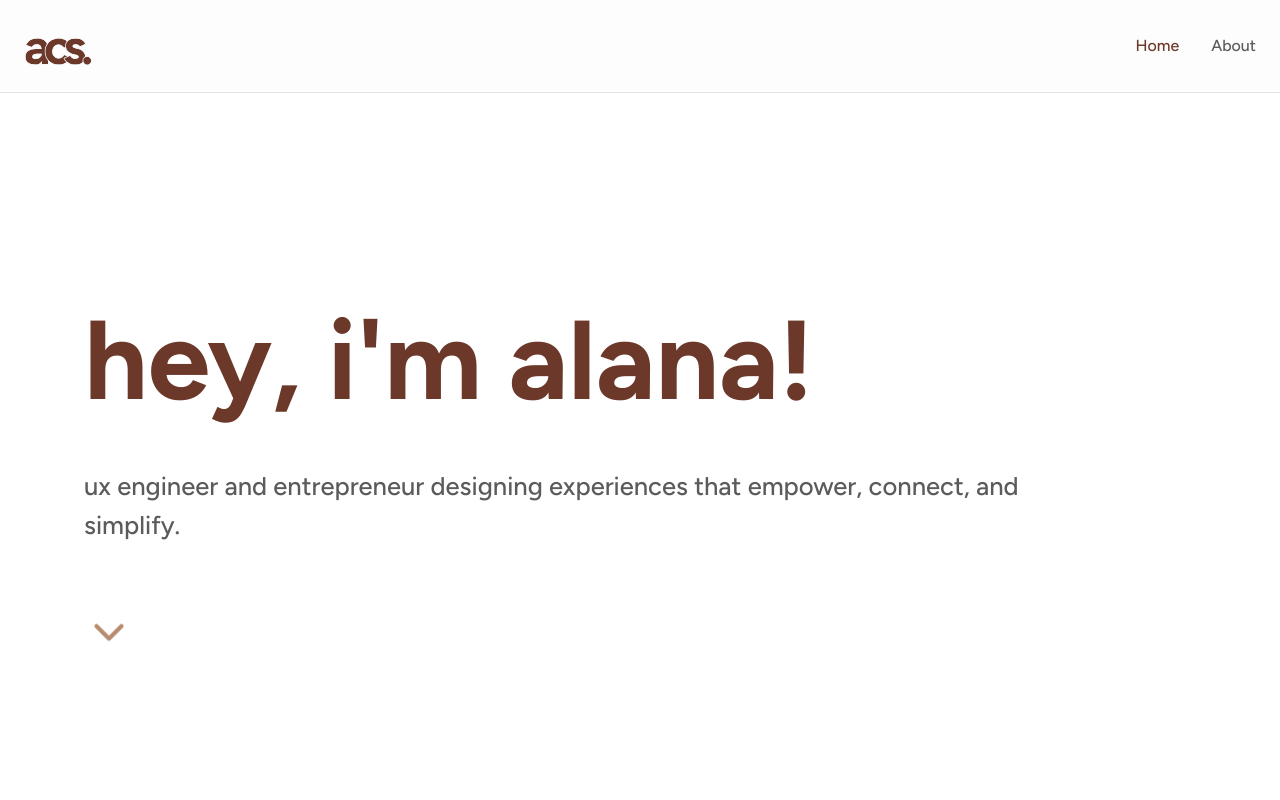
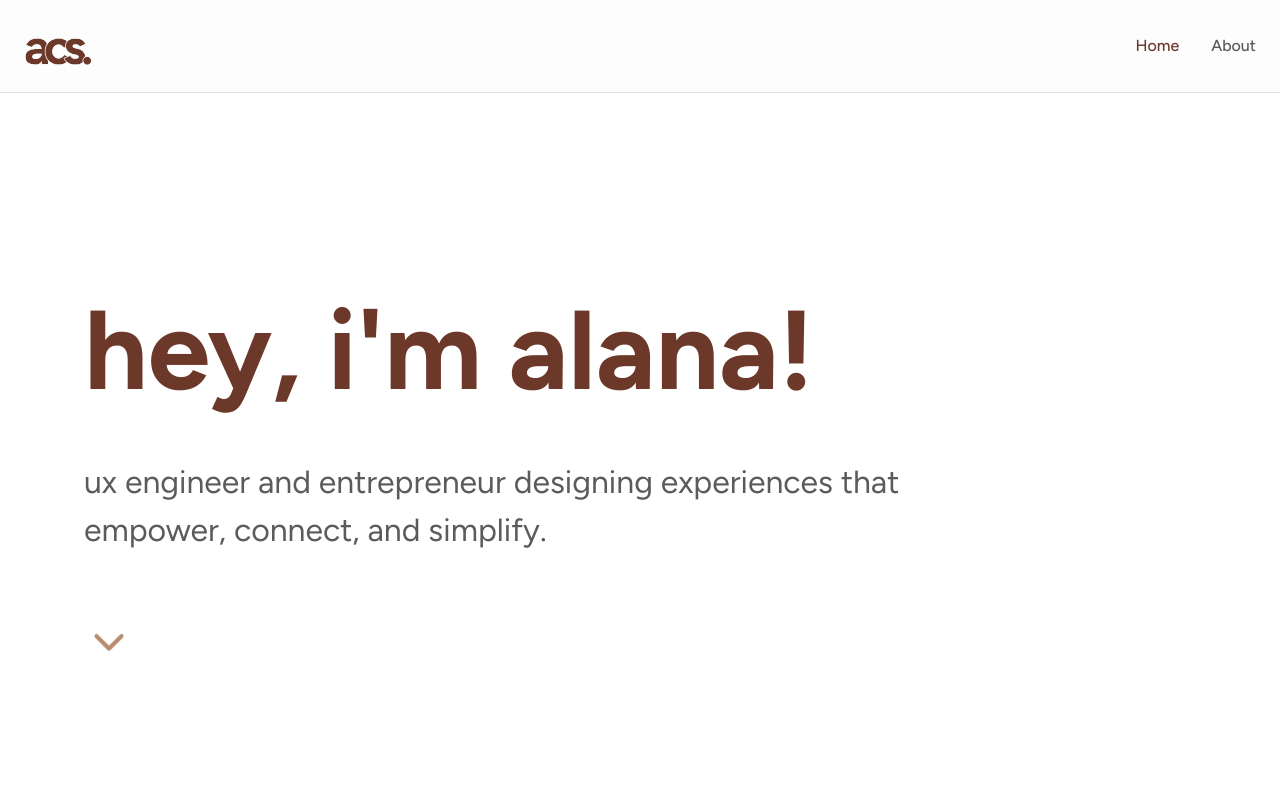
Before and after one commit to alana-stull/portfolio, a React (Vite) app: page / in a window 1280 px wide. Shown: the top 800 px of the page. Built offline with nearby package versions, Linux system fonts and the light colour scheme.

Commit message:
style: adjust subtitle font size and weight for better hierarchy
Increase subtitle font size and switch to regular weight for
improved readability and visual hierarchy.

Co-authored-by: alana stull <107590966+alana-stull@users.noreply.github.com>

```diff
--- a/src/pages/Home.tsx
+++ b/src/pages/Home.tsx
@@ -135,8 +135,8 @@ export function Home() {
               hey, i'm alana!
             </h1>
             <p style={{
-              fontSize: 'clamp(1.25rem, 2vw, 1.75rem)',
-              fontWeight: 'var(--font-weight-medium)',
+              fontSize: 'clamp(1.5rem, 2.5vw, 2.25rem)',
+              fontWeight: 'var(--font-weight-regular)',
               lineHeight: '1.5',
               color: 'var(--color-gray-text)',
               textTransform: 'lowercase'
```
